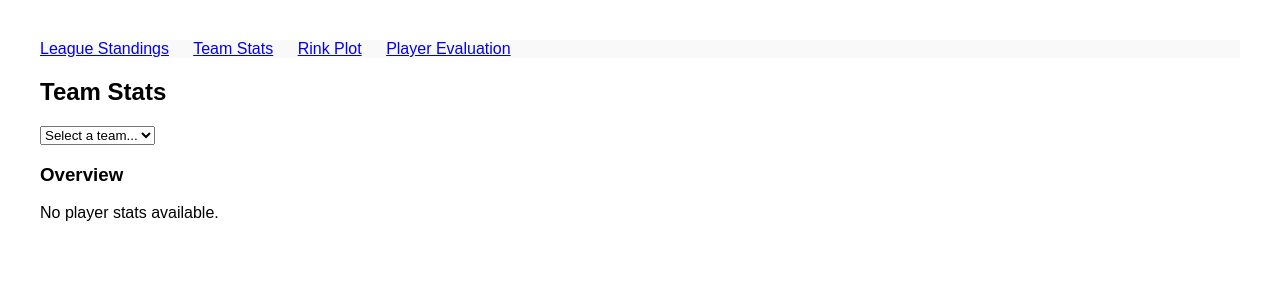
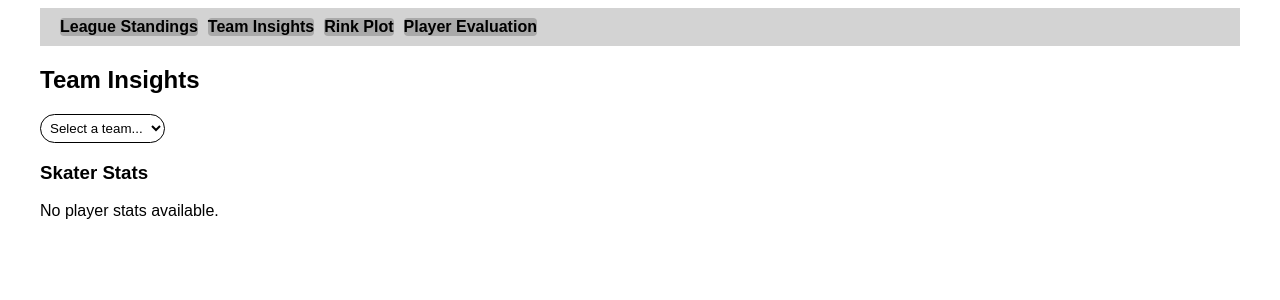
Before and after one commit to kenz44/nhl-dashboard-django, a Django app: page /stats/ in a window 1280 px wide. Shown: the top 300 px of the page. Run offline with Django 5.2, Linux system fonts and the light colour scheme; data that the repository does not hold is empty.

Commit message:
additional styling

```diff
--- a/stats/templates/base.html
+++ b/stats/templates/base.html
@@ -3,19 +3,49 @@
 <head>
     <title>NHL Dashboard</title>
     <style>
-        body { font-family: sans-serif; padding: 2rem; }
-        nav a { margin-right: 20px; }
+        body {
+            font-family: sans-serif;
+            padding: 0 2rem 2rem 2rem; }
+        nav {
+            background-color: lightgrey;
+            padding: 10px 20px;
+            display: flex;
+            align-items: center;
+        }
+        /* navbar links into buttons */
+        nav a {
+            margin-right: 10px;
+            display: inline-block;
+            color: black;
+            font-weight: bold;
+            border-radius: 4px;
+            background-color: darkgrey;
+        }
+        /* navbar buttons to hover */
+        nav a {
+            text-decoration: none;
+        }
         table { width: 100%; border-collapse: collapse; min-width: 600px; background-color: white;}
         th, td { padding: 8px; border: 1px solid #ccc; text-align: left; white-space: nowrap; }
         img { vertical-align: middle; }
         header { background-color: rgb(249, 249, 249);}
+        input, select, textarea {
+            padding: 5px 5px;
+            border: 1px solid black;
+            background-color:white;
+            border-radius: 20px;
+        }
+        th:nth-child(odd):not(:first-child),
+        td:nth-child(odd):not(:first-child) {
+            background-color: lightgray;
+        }
     </style>
 </head>
 <body style="background-color: {{ team_color|default:'#ffffff' }};">
     <header>
         <nav>
             <a href="{% url 'standings_overview' %}">League Standings</a>
-            <a href="{% url 'roster_stats' %}">Team Stats</a>
+            <a href="{% url 'roster_stats' %}">Team Insights</a>
             <a href="{% url 'rink_plot' %}">Rink Plot</a>
             <a href="{% url 'player_evaluation' %}">Player Evaluation</a>
         </nav>
--- a/stats/templates/roster_stats.html
+++ b/stats/templates/roster_stats.html
@@ -7,7 +7,7 @@
     }
   </style>
 
-  <h2>Team Stats</h2>
+  <h2>Team Insights</h2>
 
   <form method="get" action="{% url 'roster_stats' %}">
       <select name="selected_team_abbr" id="team_abbr" onchange="this.form.submit()">
@@ -18,17 +18,23 @@
       </select>
   </form>
 
-  <h3>Overview</h3>
-
-  {% if team_data %}
-    <img src="{{ team_data.logo }}" width="250">
-    <h5>{{ team_data.team_name }}</h5>
-    <h4>Record: {{ team_data.record }}</h4>
-  {% endif %}
+  <h3>Skater Stats</h3>
 
   {% if players %}
   <div style="max-height: 50vh; max-width: 50vw; overflow: auto;">
-    <table style="min-width: 600px; width: 100%;">
+    <div style="
+      content: '';
+      position: absolute;
+      top: 0; left: 0; right: 0; bottom: 0;
+      background-image: url('{{ team_data.logo }}');
+      background-repeat: no-repeat;
+      background-position: center;
+      background-size: contain;
+      opacity: 0.1;
+      pointer-events: none;
+      z-index: 0;
+    "></div>
+    <table style="min-width: 600px; width: 100%; position: relative; z-index: 1; background: white;">
       <thead>
         <tr>
           <th>Name</th>
@@ -43,8 +49,8 @@
       <tbody>
         {% for player in players %}
           <tr>
+            <td><img src="{{ player.headshot }}" width="40"></td>
             <td>{{ player.full_name }}</td>
-            <td><img src="{{ player.headshot }}" width="40"></td>
             <td>{{ player.position }}</td>
             <td>{{ player.games_played }}</td>
             <td>{{ player.goals }}</td>
```
